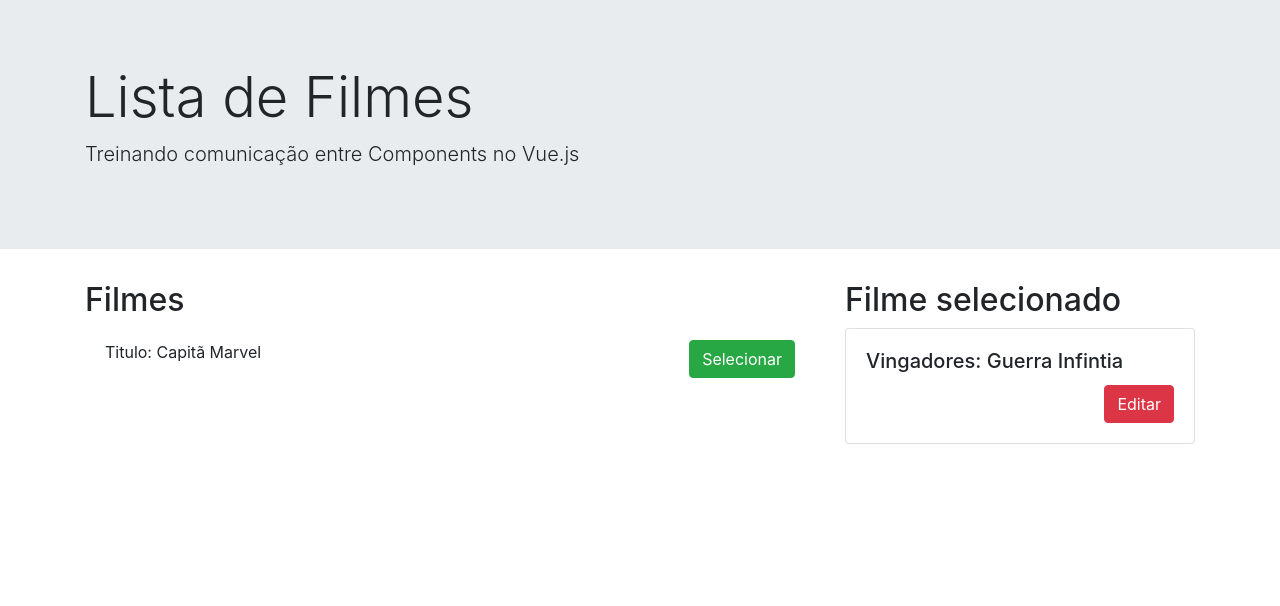
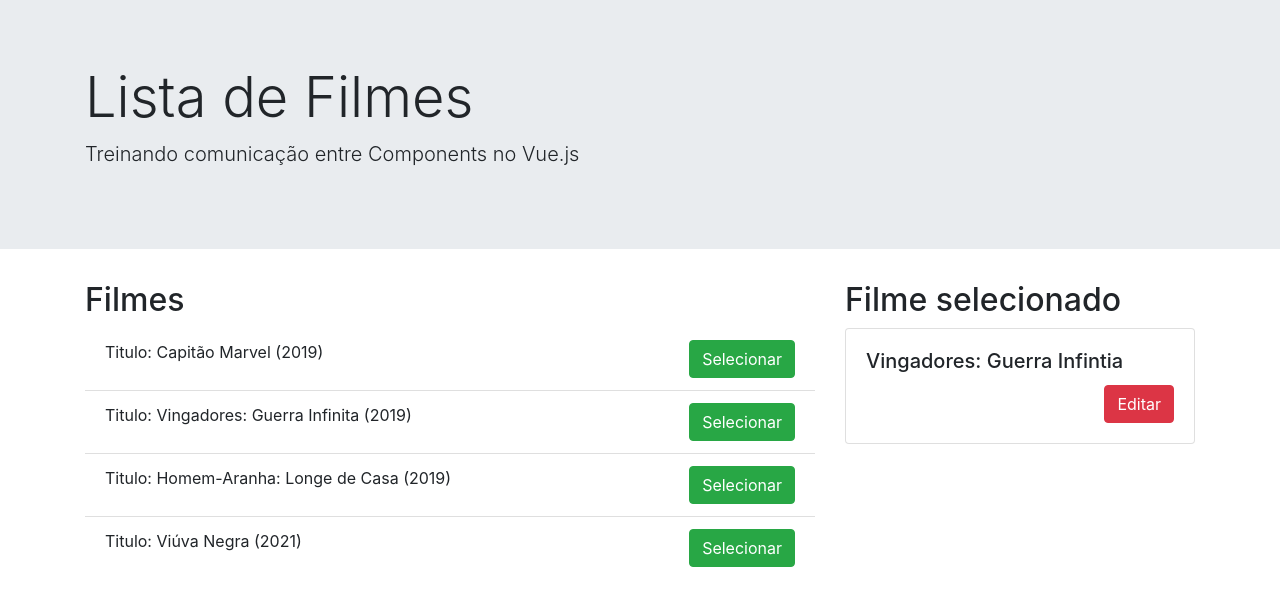
Before and after one commit to taironedias/vue-init, a Vue app in the folder with-docker/code/vue-components-comunicacao/: page / in a window 1280 px wide. Shown: the top 606 px of the page. Built offline with nearby package versions, Linux system fonts and the light colour scheme.

Commit message:
atalho para passar objeto inteiro como props

```diff
--- a/with-docker/code/vue-components-comunicacao/src/components/FilmesLista.vue
+++ b/with-docker/code/vue-components-comunicacao/src/components/FilmesLista.vue
@@ -5,8 +5,10 @@
             <h2>Filmes</h2>
 
             <ul class="list-group list-group-flush">
-                <!-- <FilmesListaItem v-for="(filme, index) in filmes" :key="index" :filmeTitulo="filme"/> -->
-                <FilmesListaItem filmeTitulo="Capitã Marvel"/>
+                <!-- Essa é a forma simple, pois o objeto filme possue poucos atributos. -->
+                <!-- <FilmesListaItem v-for="filme in filmes" :key="filme.id" :filmeTitulo="filme.title" :filmeAno="filme.ano"/> -->
+                <!-- No entanto, se existir mais atributos o código ficará muito verboso. Então, a solução que o Vue oferece é utilizando a diretiva v-bind, porém as props devem ter o mesmo nome dos atributos. Ou sjea, 'filmeTitulo' deve passar a se chamar 'titulo', a mesma coisa para 'filmeAno' que deverá ser apenas 'ano' -->
+                <FilmesListaItem v-for="filme in filmes" :key="filme.id" v-bind="filme"/>
             </ul>
         </div>
 
@@ -29,10 +31,10 @@ export default {
     data() {
         return {
             filmes: [
-                'Capitão Marvel',
-                'Vingadores: Guerra Infinita',
-                'Homem-Aranha: Longe de Casa',
-                'Viúva Negra'
+                { id: 1, title: 'Capitão Marvel', year: 2019},
+                { id: 2, title: 'Vingadores: Guerra Infinita', year: 2019},
+                { id: 3, title: 'Homem-Aranha: Longe de Casa', year: 2019},
+                { id: 4, title: 'Viúva Negra', year: 2021}
             ]
         }
     }
--- a/with-docker/code/vue-components-comunicacao/src/components/FilmesListaItem.vue
+++ b/with-docker/code/vue-components-comunicacao/src/components/FilmesListaItem.vue
@@ -1,6 +1,6 @@
 <template>
     <li class="list-group-item">
-        <span>{{ filmeTituloConcat }}</span>
+        <span>{{ filmeTituloConcat }} ({{ year }})</span>
         <button class="btn btn-success float-right">Selecionar</button>
     </li>
 </template>
@@ -8,28 +8,19 @@
 <script>
 export default {
     props: {
-        filmeTitulo: {
-            type: String,               // Especifica a tipagem da props
-            // required: true,             // Informa que a props deve ser obrigatoria ao utilizar o component
-            // default: 'Titulo padrão'    // Define um valor padrão caso o valor da props não seja passada, mas essa forma é valida apenas para tipos primitivos String, Number e Boolean. Obviamente se utilizar o required não faz sentido utilizar o default e, vice-versa.
-            // Para outros tipos não primitivos (e também os tipos primitivos), o default deve ser uma função retornando o tipo, por exemplo:
-            default() {
-                // return ['retorna o array', 'etc']
-                return 'Vingadores'
-            },
-            validator(value) {
-                return value.includes('Marvel')
-            }
-            /**NOTA: dentro das funções default e validator não temos acesso as propriedades, pois elas são carregadas pelo Vue antes do lifecycle created */
+        title: {
+            type: String,
+            required: true,
+        },
+        year: {
+            type: Number,
+            required: true
         }
     },
     computed: {
         filmeTituloConcat() {
-            return `Titulo: ${this.filmeTitulo}`
+            return `Titulo: ${this.title}`
         }
-    },
-    created() {
-        console.log(typeof this.filmeTitulo);
     }
 }
 </script>
```
